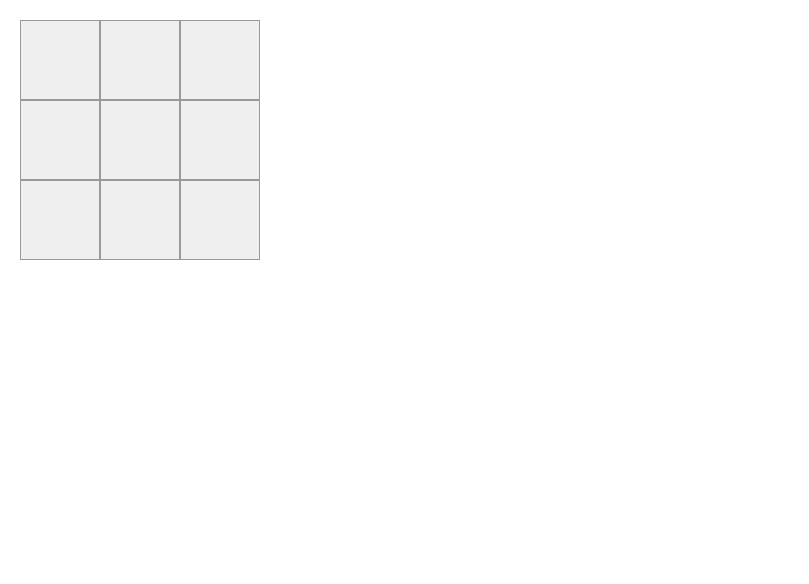
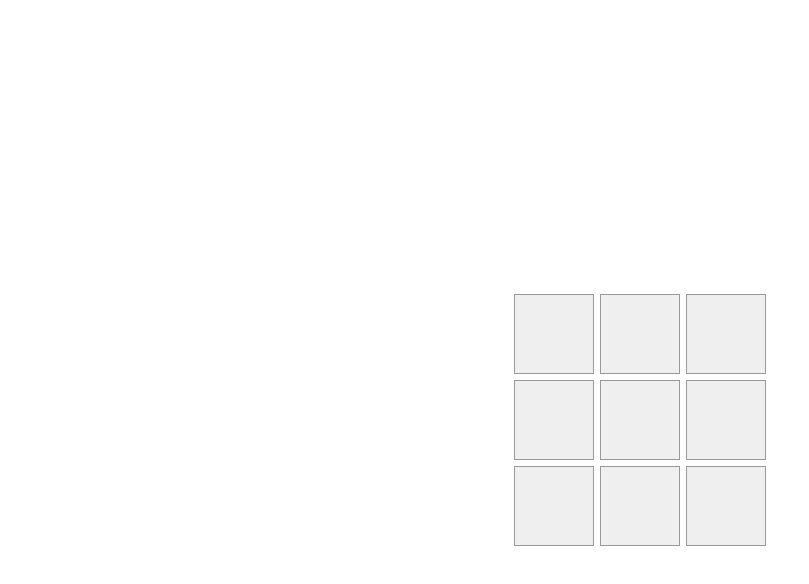
Before and after one commit to Sovlus/tictactoe, a React (Create React App) app: page / in a window 1280 px wide. Shown: the top 584 px of the page, without its empty margins (0-809 px from the left). Built offline with nearby package versions, Linux system fonts and the light colour scheme.

Commit message:
placed on center

```diff
--- a/src/App.css
+++ b/src/App.css
@@ -8,6 +8,11 @@ body {
 }
 
 .gameBoard {
+  justify-content: center;
+  align-items: center;
+  height: 100vh;
+  display: flex;
+  flex-direction: column;
 }
 
 .kwadrat1 {
@@ -19,6 +24,7 @@ body {
   padding: 5px;
   text-align: center;
   width: 80px;
+  margin: 3px;
 }
 
 .row:after {
```
